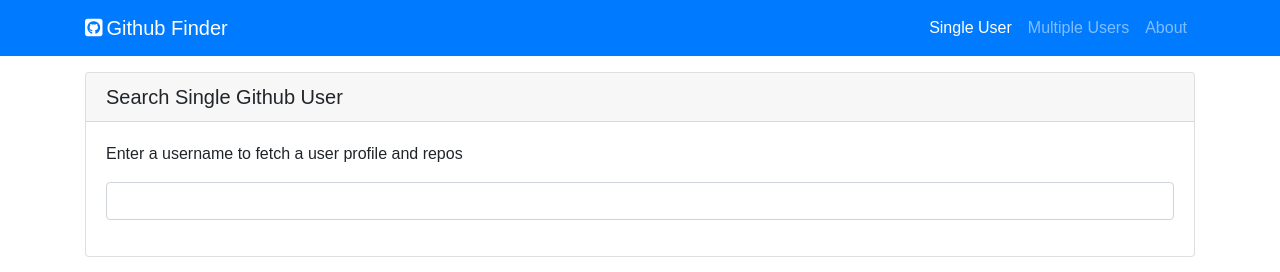
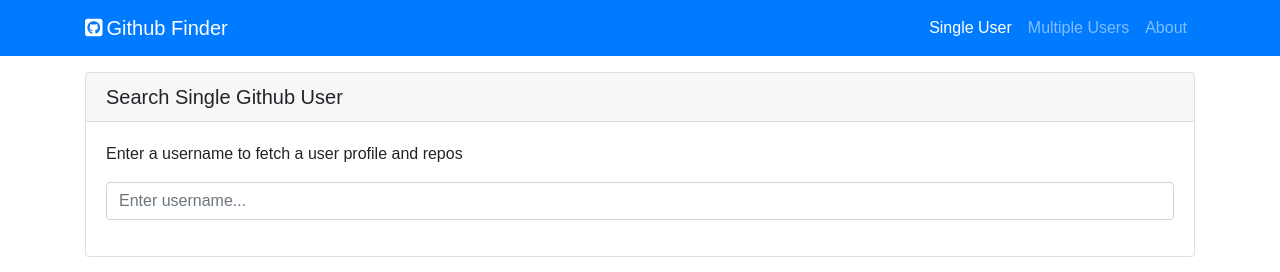
Before and after one commit to DariuszOkonski/react-github-finder, a React (Create React App) app: page /single-user in a window 1280 px wide. Shown: the top 272 px of the page. Built offline with nearby package versions, Linux system fonts and the light colour scheme.

Commit message:
add placeholder to input tag at UserHeader

```diff
--- a/src/SingleUser/UserHeader.jsx
+++ b/src/SingleUser/UserHeader.jsx
@@ -8,7 +8,13 @@
         <p className="card-text">Enter a username to fetch a user profile and repos</p>
         <form>
           <div className="form-group">
-            <input type="email" className="form-control" id="exampleInputEmail1" aria-describedby="emailHelp" />
+            <input
+              type="email"
+              className="form-control"
+              id="exampleInputEmail1"
+              aria-describedby="emailHelp"
+              placeholder="Enter username..."
+            />
           </div>
         </form>
       </div>
```
Also changed, not shown: 1 other file (tests, documents, lock files or other folders).
